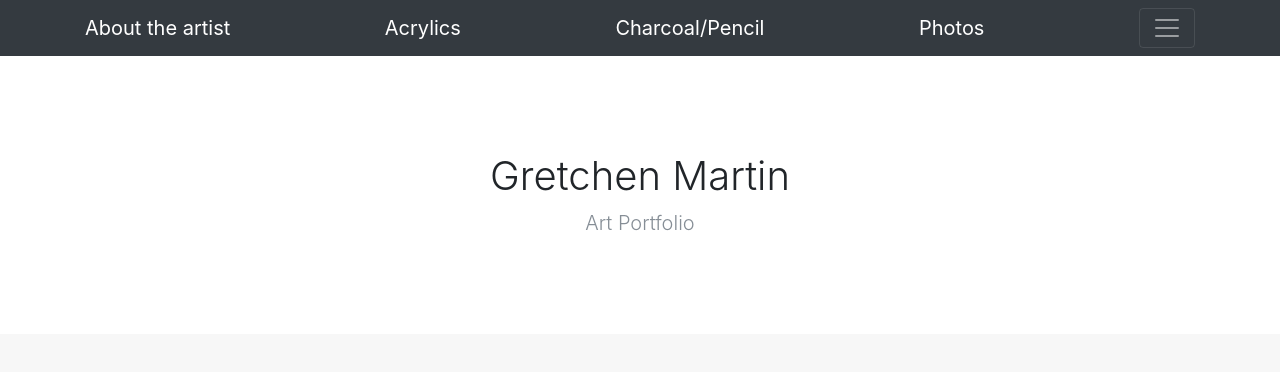
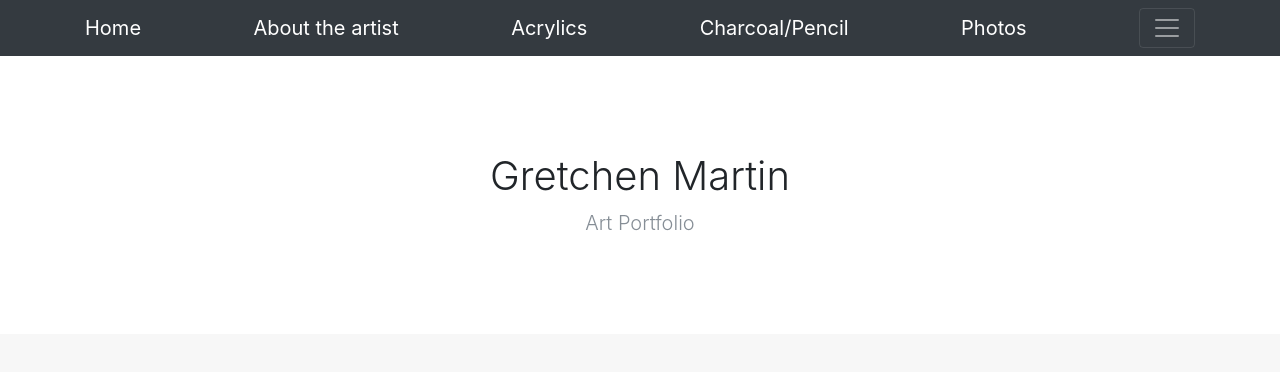
Before and after one commit to gretchenmartin/gretchenmartin.github.io, a plain HTML site: page index.html in a window 1280 px wide. Shown: the top 372 px of the page. Drawn offline with nearby package versions, Linux system fonts and the light colour scheme.

Commit message:
Update index.html

```diff
--- a/index.html
+++ b/index.html
@@ -31,8 +31,9 @@
       </div>
       <div class="navbar navbar-dark bg-dark">
         <div class="container d-flex justify-content-between">
+          <a href="index.html" class="navbar-brand">Home</a>
           <a href="about.html" class="navbar-brand">About the artist</a>
-          <a href="acrylics.html" class="navbar-brand">Acrylics</a>
+          <a href="acrylic.html" class="navbar-brand">Acrylics</a>
           <a href="charcoal.html" class="navbar-brand">Charcoal/Pencil</a>
           <a href="photos.html" class="navbar-brand">Photos</a>
           <button class="navbar-toggler" type="button" data-toggle="collapse" data-target="#navbarHeader" aria-controls="navbarHeader" aria-expanded="false" aria-label="Toggle navigation">
```
